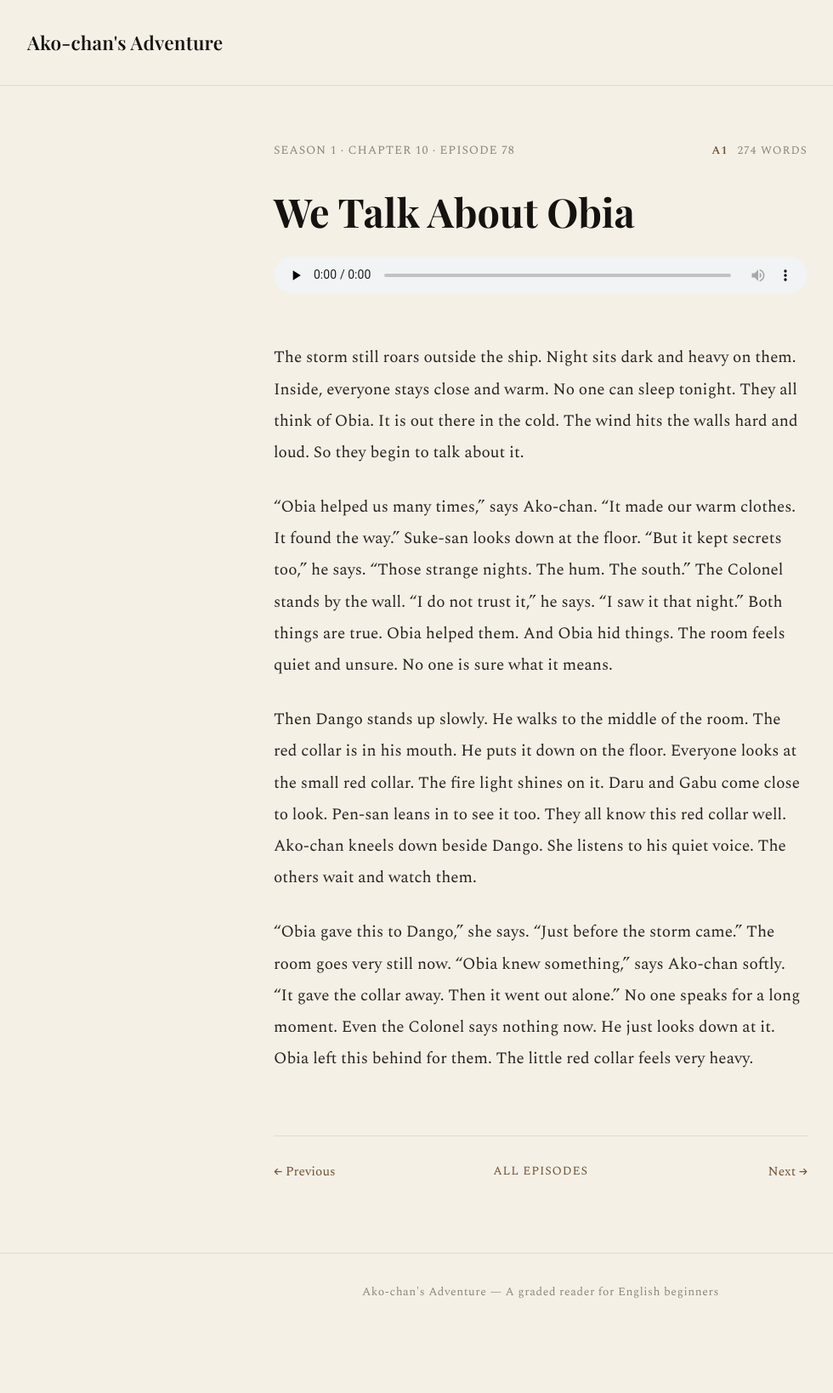
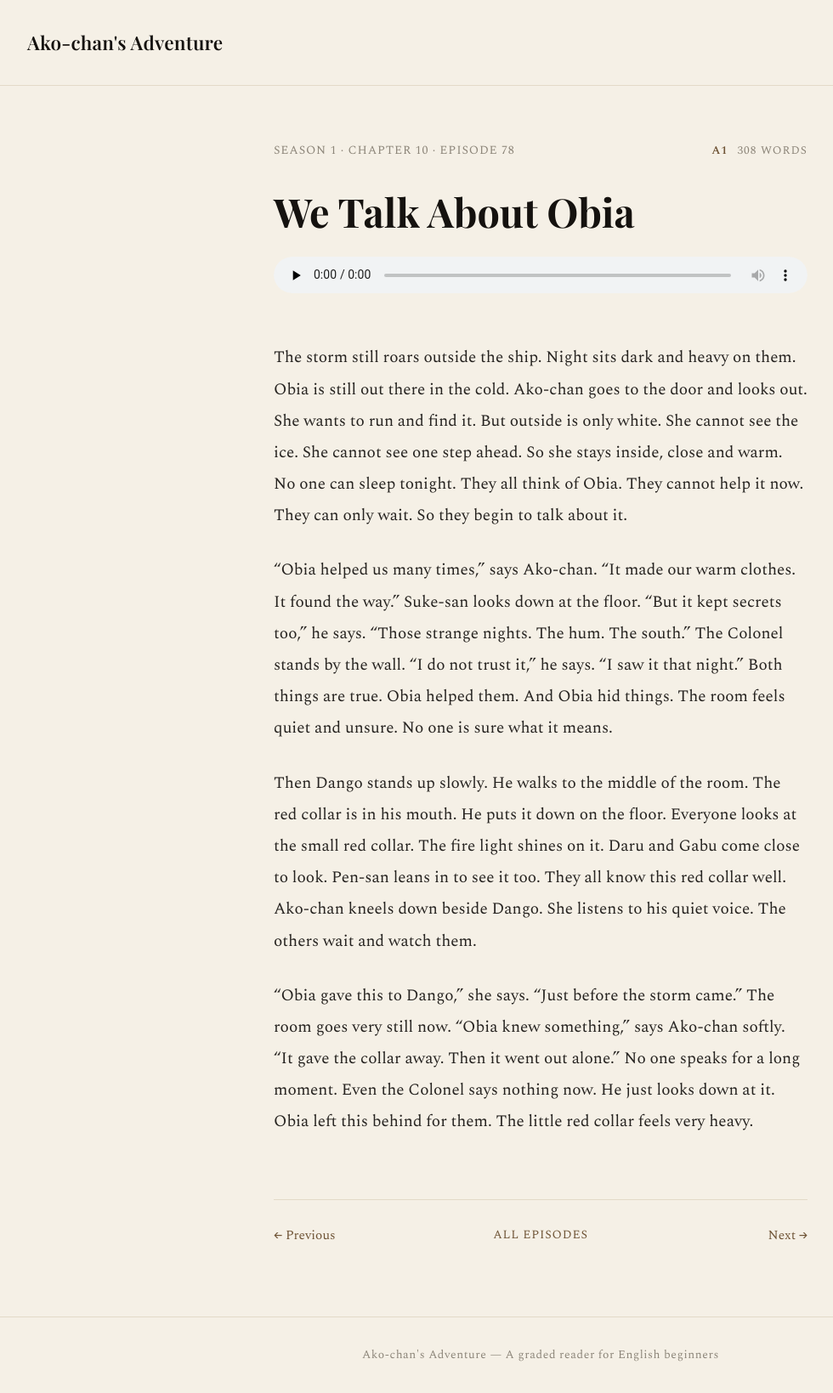
Before and after one commit to morisaki-yuichi/ako-chans-adventure, a Jekyll site: the page built from season1/chapter10/ep078.md, in a window 1280 px wide. Shown: the whole page at 85% size, without its empty margins (4-984 px from the left). Built offline with Jekyll 4.4.1, drawn with Linux system fonts in a browser that asks for light colours; before the commit the page ends 1564 px from its top, so only the background shows below that.

Commit message:
fix(s1-ch10): frame Ep78 talk as helpless waiting, not idle chat
After Obia is lost in the blizzard, Ep78 jumped straight to weighing
Obia's character, reading as oddly calm while a friend freezes outside.
The "we want to go but can't" beat only arrived a full episode later
(Ep79). Add an opening beat: Ako-chan goes to the door, wants to run
out, but the white-out lets her see nothing -- they cannot help, can
only wait, so they talk.

- Keeps escalation vs Ep79 (Ep78 = passive impulse checked by the
  storm; Ep79 = trust declaration drives them to the door, Colonel
  blocks tactically). word_count 274 -> 308.
- Note the framing beat in timeline.md.

```diff
--- a/season1/chapter10/ep078.md
+++ b/season1/chapter10/ep078.md
@@ -6,13 +6,13 @@ chapter: 10
 episode: 78
 level: A1
 story_day: 73
-word_count: 274
+word_count: 308
 prev_ep: /season1/chapter10/ep077/
 next_ep: /season1/chapter10/ep079/
 permalink: /season1/chapter10/ep078/
 ---
 
-The storm still roars outside the ship. Night sits dark and heavy on them. Inside, everyone stays close and warm. No one can sleep tonight. They all think of Obia. It is out there in the cold. The wind hits the walls hard and loud. So they begin to talk about it.
+The storm still roars outside the ship. Night sits dark and heavy on them. Obia is still out there in the cold. Ako-chan goes to the door and looks out. She wants to run and find it. But outside is only white. She cannot see the ice. She cannot see one step ahead. So she stays inside, close and warm. No one can sleep tonight. They all think of Obia. They cannot help it now. They can only wait. So they begin to talk about it.
 
 "Obia helped us many times," says Ako-chan. "It made our warm clothes. It found the way." Suke-san looks down at the floor. "But it kept secrets too," he says. "Those strange nights. The hum. The south." The Colonel stands by the wall. "I do not trust it," he says. "I saw it that night." Both things are true. Obia helped them. And Obia hid things. The room feels quiet and unsure. No one is sure what it means.
 
```
Also changed, not shown: planning/timeline.md (+1 -0 lines).
